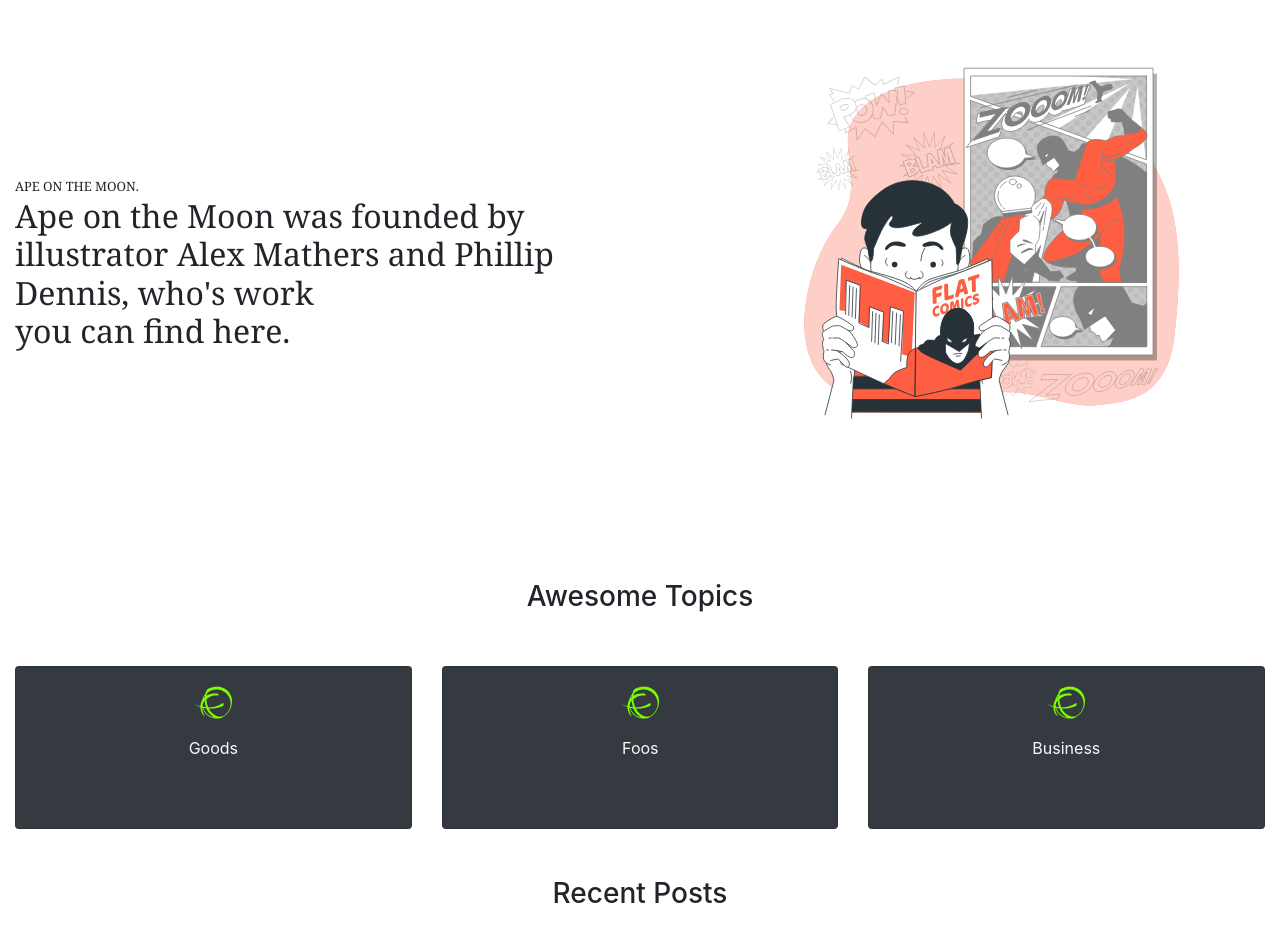
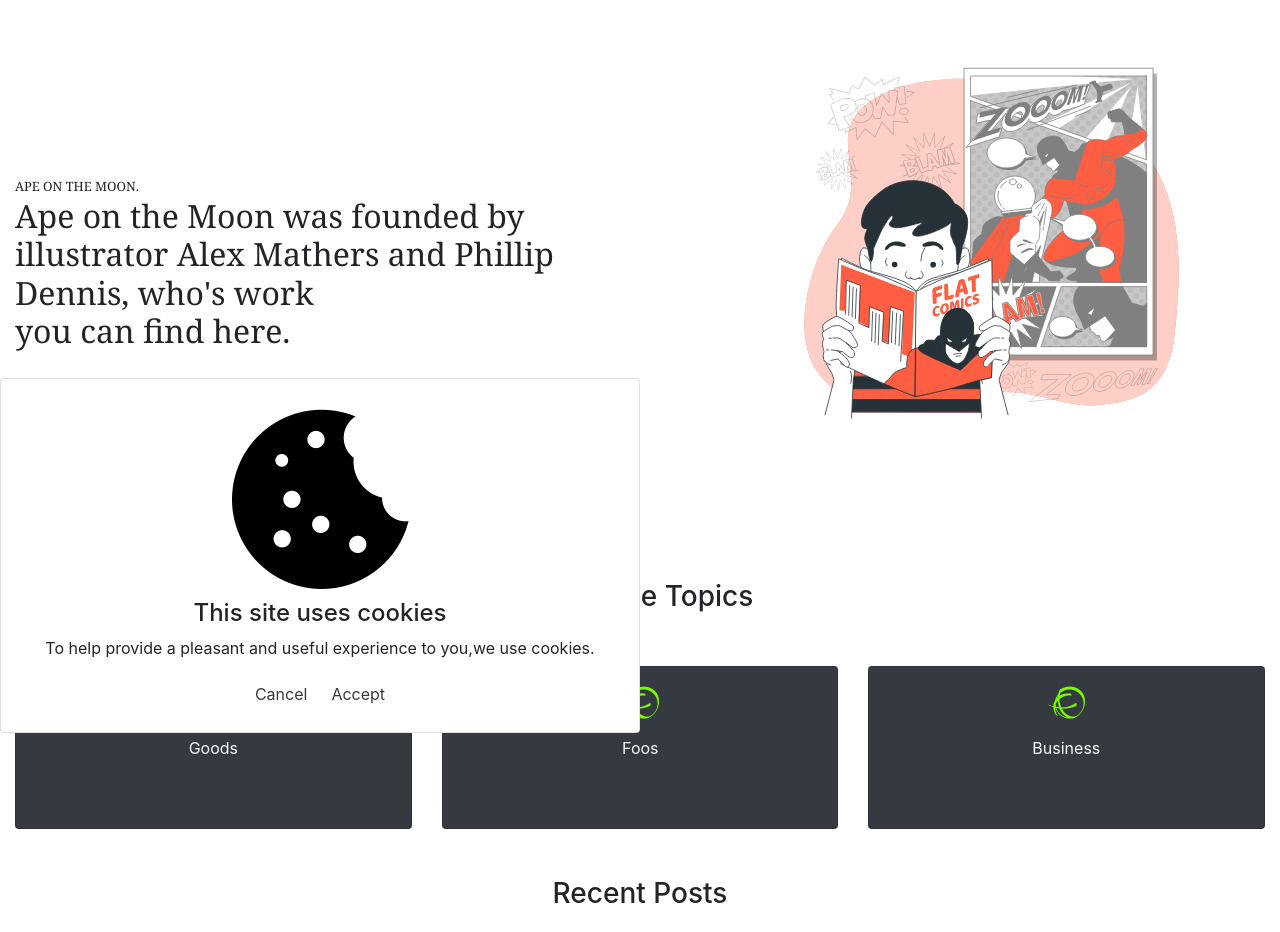
Before and after one commit to LarryNgugi/Django-Blog, a Django app: page / in a window 1280 px wide. Shown: the part 67-999 px from the top of the page. Run offline with Django 3.2, Linux system fonts and the light colour scheme; data comes from the database, SQL or seed files in the repository; both versions use the stored data as it was after the commit; some libraries are stand-ins or nearby versions.

Commit message:
Working on cookies

```diff
--- a/blog/templates/home.html
+++ b/blog/templates/home.html
@@ -79,11 +79,50 @@
 
 </div>
 
+<div id="cookieDiv" class="d-none" style="width: 50vw;position: fixed; bottom: 0; left: 0;">
+    <div class="card">
+      <div class="card-body text-center ">
+        <img class="img-fluid bg-dark" src=" {% static 'images/cookies.png' %} ">
+        <h4>This site uses cookies</h4>
+        <p>To help provide a pleasant and useful experience to you,we use cookies.</p>
+        <div class="row justify-content-center">
+          <button type="button" id="cancelCookies" class="btn btn-outline-dark border-0">Cancel</button>
+          <button type="button" id="acceptCookies" class="btn btn-outline-dark border-0">Accept</button>
+
+        </div>
+      </div>
+    </div>
+</div>
+
 
   {% endblock %}
 
-  {%block 'scripts' %}
+  {% block 'scripts' %}
 
-  <!-- remaind empty -->
+<script>
+  $(document).ready(function () {
+    $("#cancelCookies").click(function () {
+
+      $("#cookieDiv").addClass("d-none");
+
+    });
+
+    $("#acceptCookies").click(function () {
+
+      $("#cookieDiv").addClass("d-none");
+
+    });
+
+    var num_of_visits = '{{num_of_visits}}';
+    console.log(num_of_visits)
+
+      if(num_of_visits =="0"){
+
+        $("#cookieDiv").removeClass("d-none");
+
+      }
+  })
+
+</script>
 
   {% endblock %}
--- a/blog/views.py
+++ b/blog/views.py
@@ -19,10 +19,14 @@ from django.core.mail import send_mail
 
 def home(request):
 
+    num_of_visits = request.session.get("num_of_visits",0)
+    request.session["num_of_visits"] = num_of_visits + 1
+
     context = {
         'heading': 'APE ON THE MOON.',
         'services': Category.objects.all()[:3],
-        'posts': Post.objects.all()[:6]
+        'posts': Post.objects.all()[:6],
+        'num_of_visits' : num_of_visits,
     }
 
     return render(request, "home.html", context)
```
Also changed, not shown: blog/templates/registration/login.html (+23 -5 lines), blog/static/images/cookies.png (added), db.sqlite3.
